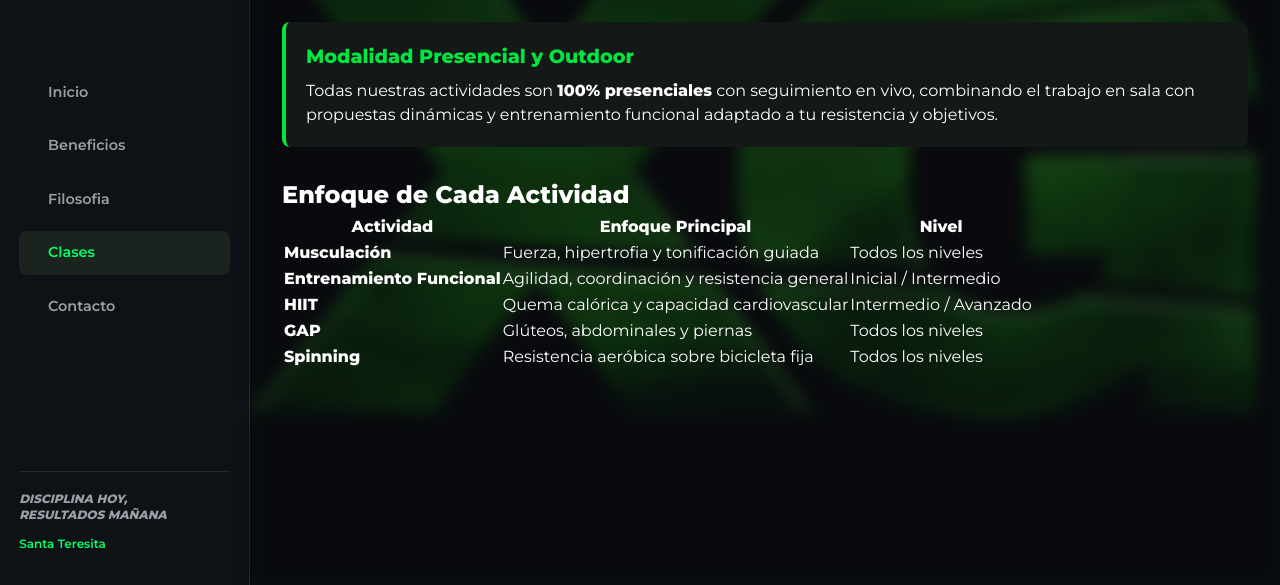
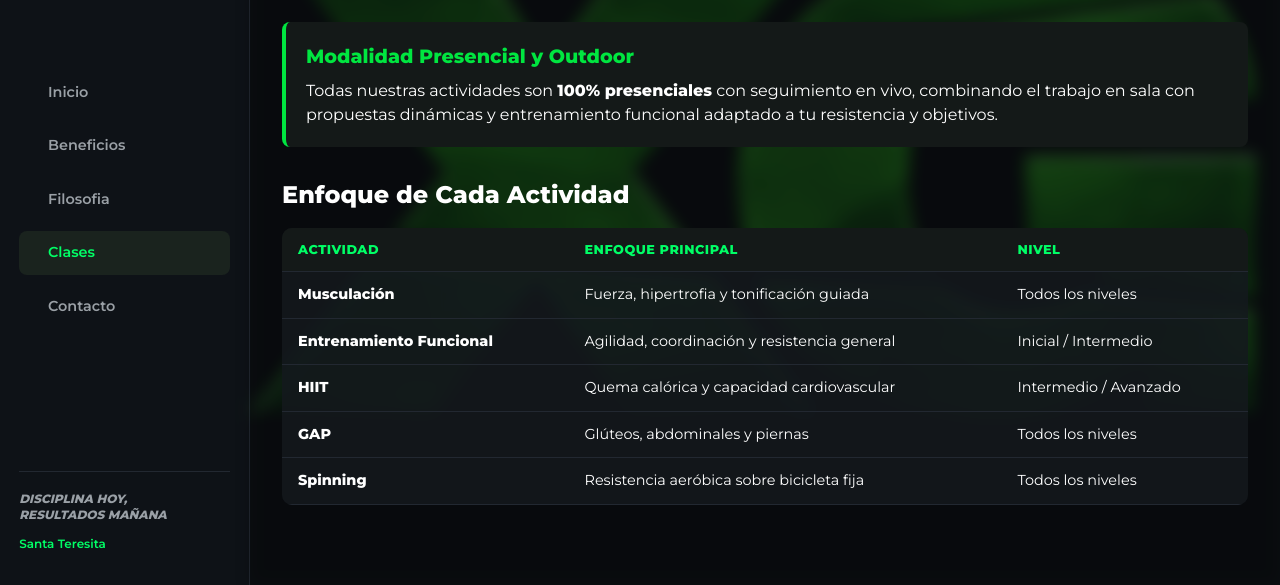
Before and after one commit to morenacpalacios-blip/mipaginaweb, a plain HTML site: page clases.html in a window 1280 px wide. Shown: the part 215-800 px from the top of the page. Drawn offline with Linux system fonts and the light colour scheme.

Commit message:
agrege el css para la tabla de las clases

```diff
--- a/style.css
+++ b/style.css
@@ -366,3 +366,31 @@ body {
         background-size: 180%;
     }
 }
+.tabla-xg {
+    width: 100%;
+    border-collapse: collapse;
+    margin-top: 15px;
+    background-color: rgba(21, 25, 30, 0.85);
+    border-radius: 10px;
+    overflow: hidden;
+}
+
+.tabla-xg th, .tabla-xg td {
+    padding: 12px 16px;
+    text-align: left;
+    border-bottom: 1px solid #222831;
+    font-size: 0.9rem;
+}
+
+.tabla-xg th {
+    background-color: #141918;
+    color: var(--neon-green);
+    font-weight: 800;
+    text-transform: uppercase;
+    font-size: 0.8rem;
+    letter-spacing: 0.5px;
+}
+
+.tabla-xg tr:hover {
+    background-color: rgba(0, 255, 102, 0.05);
+}
```
